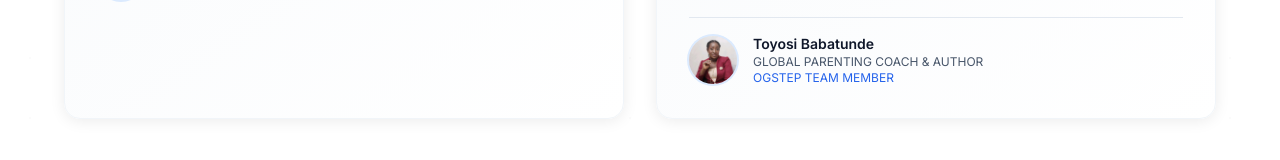
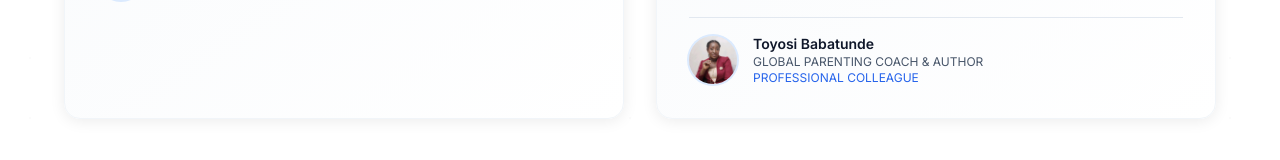
Before and after one commit to Paulkelvin/Mosun-Owo-Odusi, a Next.js app: page / in a window 1280 px wide. Shown: the part 3614-3774 px from the top of the page. Built offline with nearby package versions, Linux system fonts and the light colour scheme.

Commit message:
Update Toyosi Babatunde testimonial: change from OGSTEP TEAM MEMBER to PROFESSIONAL COLLEAGUE

```diff
--- a/components/TestimonialPreview.tsx
+++ b/components/TestimonialPreview.tsx
@@ -29,7 +29,7 @@ const testimonials: Testimonial[] = [
     highlights: ['administrator', 'precision', 'professionalism'],
     name: 'Toyosi Babatunde',
     role: 'GLOBAL PARENTING COACH & AUTHOR',
-    project: 'OGSTEP TEAM MEMBER',
+    project: 'PROFESSIONAL COLLEAGUE',
     imageSrc: '/images/Toyosi_Babatunde.jpeg',
   },
 ]
```
